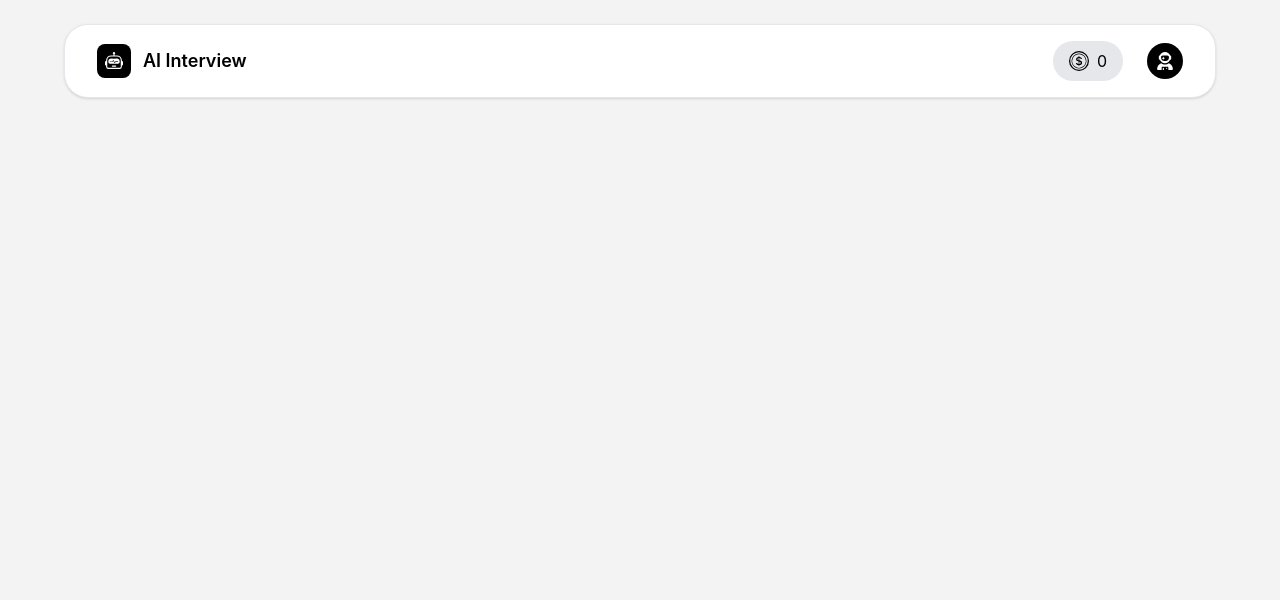
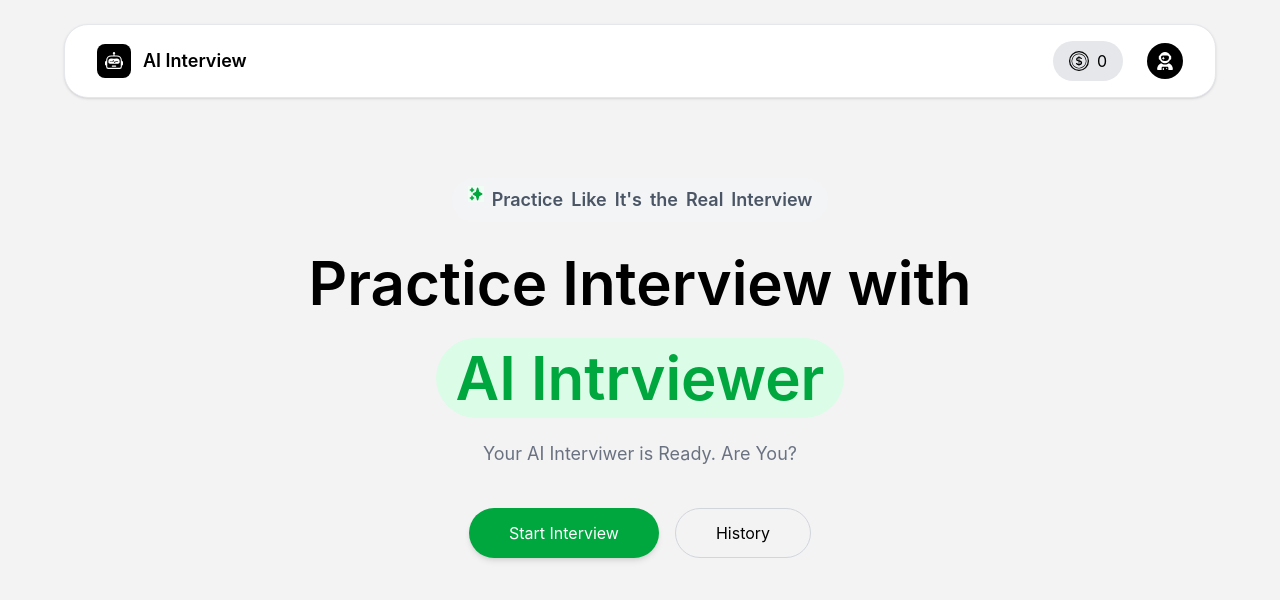
Before and after one commit to TejasGhadge802/AI_interview_h, a React (Vite) app in the folder frontend/: page / in a window 1280 px wide. Shown: the top 600 px of the page. Built offline with nearby package versions, Linux system fonts and the light colour scheme; no server answers.

Commit message:
change on Home page add hero section

```diff
--- a/frontend/src/components/Navbar.jsx
+++ b/frontend/src/components/Navbar.jsx
@@ -16,7 +16,7 @@ const Navbar = () => {
 
     const [showCreditPopup, setShowCreditPopup] = useState(false)
     const [showUserPopup, setShowUserPopup] = useState(false)
-    const [showAuth, setShowAuth] = useState(false)
+        const [showAuth, setShowAuth] = useState(false)
 
     const navigate = useNavigate()
     const dispatch = useDispatch()
--- a/frontend/src/pages/Home.jsx
+++ b/frontend/src/pages/Home.jsx
@@ -1,12 +1,98 @@
 import React from 'react'
 import Navbar from '../components/Navbar'
+import { motion } from 'motion/react'
+import { useSelector } from 'react-redux'
+import { BsRobot, BsMic, BsClock, BsBarChart, BsFileEarmarkText } from 'react-icons/bs'
+import { HiSparkles } from 'react-icons/hi'
+import { useState } from 'react'
+import { useNavigate } from 'react-router-dom'
+import AuthModel from '../components/AuthModel'
 
 const Home = () => {
+  const { userData } = useSelector((state) => state.user);
+  const [showAuth, setShowAuth] = useState(false)
+  const navigate = useNavigate()
+
   return (
     <div className='min-h-screen bg-[#f3f3f3] flex flex-col'>
       <Navbar/>
+
+      <div className='flex-col px-6 py-20'>
+        <div className='flex justify-center mb-6'>
+          <div className="bg-gray-100 text-gray-600 text-sm px-4 py-2 rounded-full flex iems-center gap-2">
+          <HiSparkles className='bg-green-50 text-green-600' size={16}/>
+
+            {`Practice Like It's the Real Interview`.split(" ").map((w, i) => (
+              <motion.span
+              key={i}
+              initial={{opacity: 0, x: -30}}
+              animate={{ opacity: 1, x: 0 }}
+              transition={{ duration: 0.5, delay: i*.10 }}
+              className='font-semibold text-md md:text-lg'>{w}</motion.span>
+            ))}
+          </div>
+        </div>
+
+        <div className='text-center mb-28'>
+          <motion.h1
+          initial={{ opacity: 0, y: 20 }}
+          animate={{ opacity: 1, y: 0 }}
+          transition={{ duration: 0.5, delay: 0.2 }}
+          className='text-4xl md:text-6xl font-semibold leading-tight max-w-4xl mx-auto'>
+            Practice Interview with
+            <span className='relative inline-block mt-5'>
+              <span className='bg-green-100 text-green-600 px-5 py-1 rounded-full'>
+                AI Intrviewer
+              </span>
+            </span>
+          </motion.h1>
+
+          <motion.p
+          initial={{ opacity: 0, y: 20, filter: "blur(8px)" }}
+          animate={{ opacity: 1, y: 0, filter: "blur(0px)" }}
+          transition={{ duration: 0.8, delay: 0.4, ease: [0.16, 1, .3, 1] }}
+          className='text-gray-500 mt-6 max-w-2xl mx-auto text-lg'>
+            Your AI Interviwer is Ready. Are You?
+          </motion.p>
+
+          <div className='flex flex-wrap justify-center gap-4 mt-10'>
+            <motion.button
+            onClick={()=>{
+                    console.log(userData)
+
+              if(!userData){
+                setShowAuth(true)
+                return
+              }
+              navigate("/interview")
+            }}
+            whileHover={{ scale: 1.10, opacity: .8 }}
+            whileTap={{ scale: 0.8 }}
+            className='bg-green-600 text-white px-10 py-3 rounded-full hover:bg-green-700 transition shadow-md'>
+              Start Interview
+            </motion.button>
+
+            <motion.button
+            onClick={()=>{
+              if(!userData){
+                setShowAuth(true)
+                return
+              }
+              navigate("/history")
+            }}
+            whileHover={{ scale: 1.10, opacity: .8 }}
+            whileTap={{ scale: 0.8 }}
+            className='border  border-gray-300 px-10 py-3 rounded-full hover:bg-gray-100 transition'>
+              History
+            </motion.button>
+          </div>
+
+        </div>
+      </div>
+      {showAuth && <AuthModel onClose={()=>setShowAuth(false)}/>}
     </div>
   )
 }
 
+
 export default Home
```
